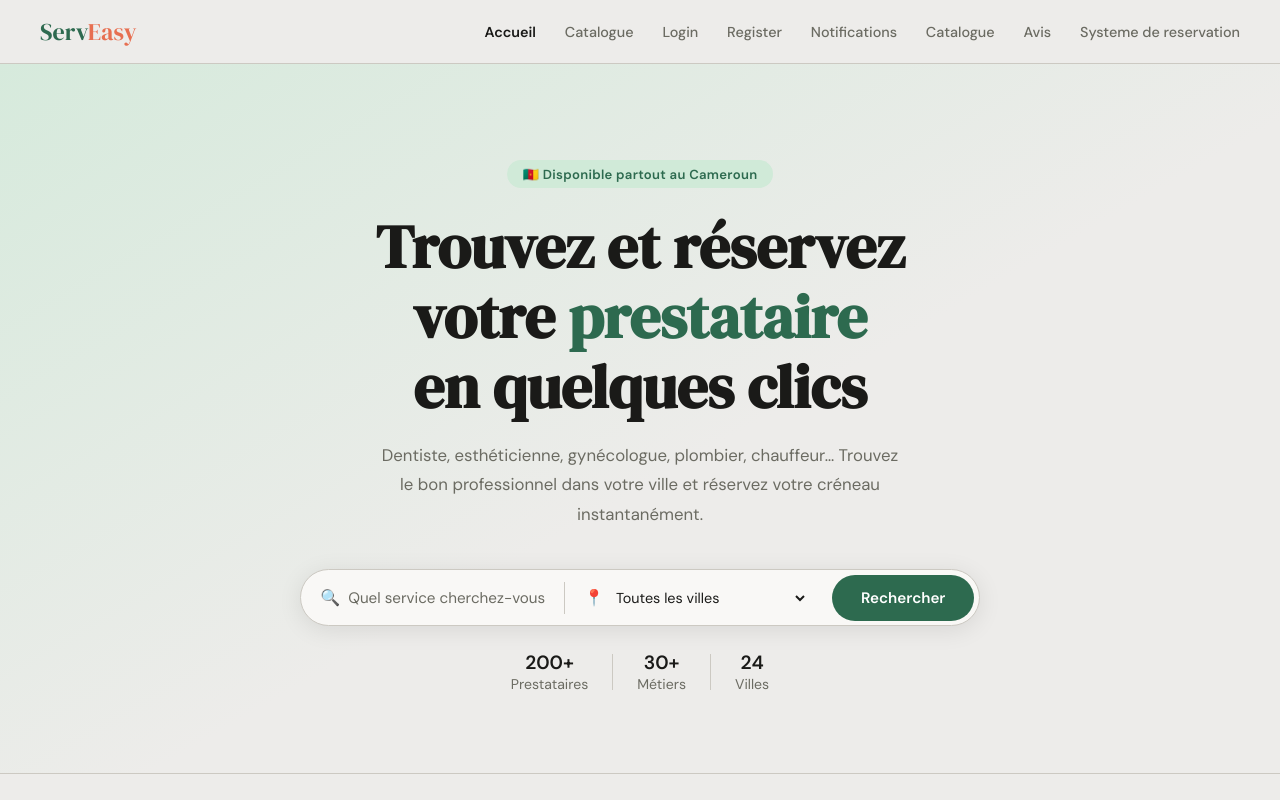
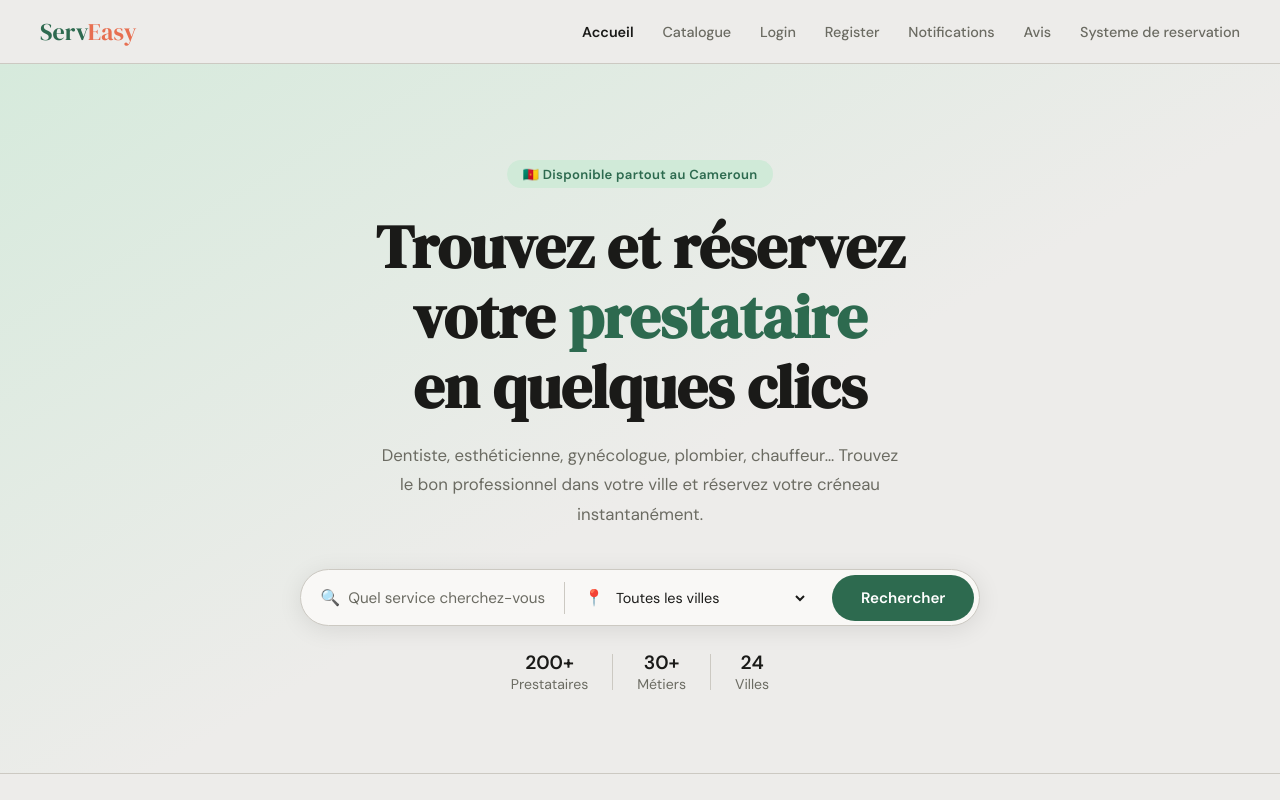
Before and after one commit to rennel7/Git_project, a website: page index.html in a window 1280 px wide. Shown: the top 800 px of the page. Drawn offline with Linux system fonts and the light colour scheme.

Commit message:
Update index.html

```diff
--- a/index.html
+++ b/index.html
@@ -18,7 +18,6 @@
     <a href="login.html">Login</a>
     <a href="register.html">Register</a>
     <a href="notifications.html">Notifications</a>
-    <a href="catalogue.html">Catalogue</a>
     <a href="avis.html">Avis</a>
     <a href="NEMGNE KHRIST.html">Systeme de reservation</a>
 </nav>
```
